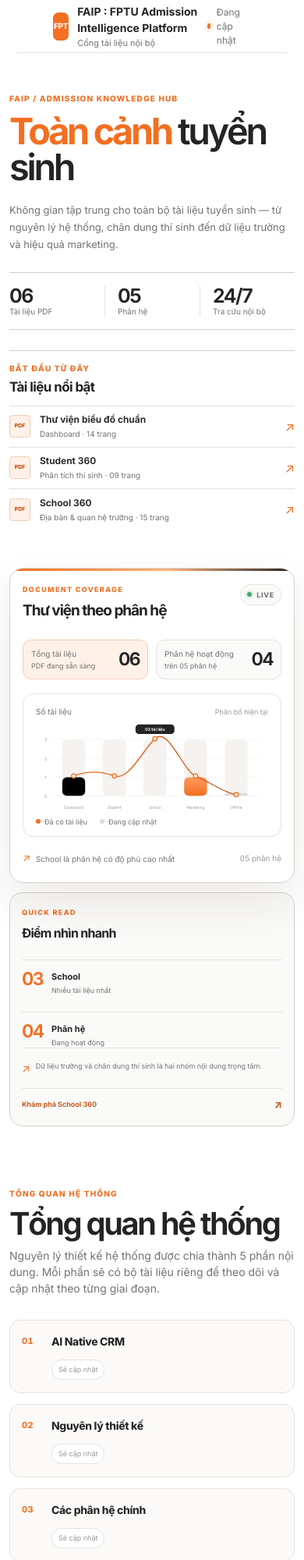
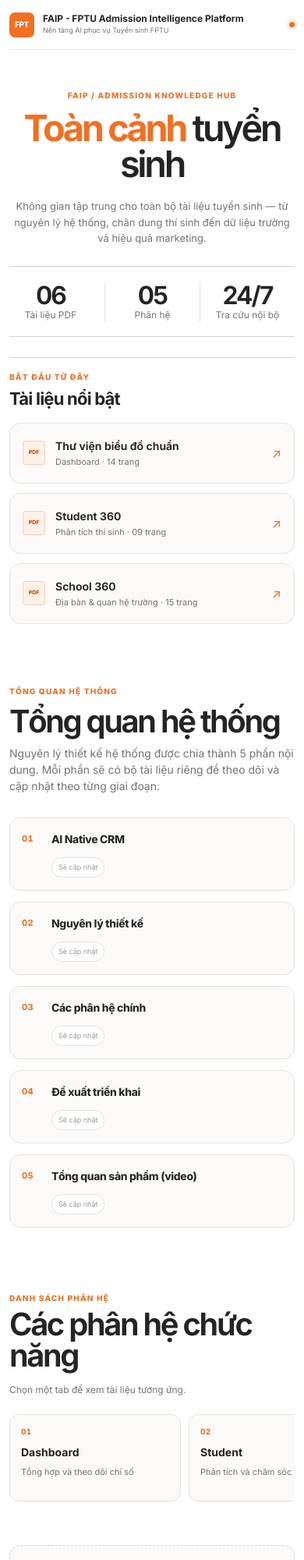
Before and after one commit to ThinhTP204/docs-crm, a plain HTML site: page index.html in a window 390 px wide. Shown: the top 2000 px of the page at 78% size. Drawn offline with Linux system fonts and the light colour scheme.

Commit message:
Refactor document library UI and improve accessibility. Removed unused elements, updated module card roles for better navigation, and enhanced styles for improved layout and readability. Adjusted titles and descriptions for consistency across pages.

```diff
--- a/app.js
+++ b/app.js
@@ -3,10 +3,6 @@
   const folders = [...document.querySelectorAll(".folder-card")];
   const documentsSection = document.querySelector("#documents-section");
   const documentsEmpty = document.querySelector("#documents-empty");
-  const documentsContext = document.querySelector("#documents-context");
-  const selectedModuleNumber = document.querySelector("#selected-module-number");
-  const selectedModuleTitle = document.querySelector("#selected-module-title");
-  const selectedModuleCount = document.querySelector("#selected-module-count");
 
   const setActiveSection = (targetId, shouldScroll = true) => {
     const targetFolder = document.getElementById(targetId);
@@ -17,28 +13,13 @@
     });
 
     if (documentsEmpty) documentsEmpty.hidden = true;
-    if (documentsContext) documentsContext.hidden = false;
-    if (documentsSection) documentsSection.classList.add("has-selection");
 
     moduleCards.forEach((card) => {
       const isActive = card.getAttribute("href") === `#${targetId}`;
       card.classList.toggle("is-active", isActive);
       card.setAttribute("aria-current", isActive ? "true" : "false");
-
-      if (isActive) {
-        if (selectedModuleNumber) {
-          selectedModuleNumber.textContent = card.querySelector(".module-number")?.textContent.trim() || "";
-        }
-        if (selectedModuleTitle) {
-          selectedModuleTitle.textContent = card.querySelector("strong")?.textContent.trim() || "";
-        }
-      }
+      card.setAttribute("aria-selected", isActive ? "true" : "false");
     });
-
-    if (selectedModuleCount) {
-      const fileCount = targetFolder.querySelectorAll(".file-row").length;
-      selectedModuleCount.textContent = `${String(fileCount).padStart(2, "0")} tài liệu`;
-    }
 
     if (
       shouldScroll &&
@@ -51,6 +32,7 @@
 
   moduleCards.forEach((card) => {
     card.setAttribute("aria-current", "false");
+    card.setAttribute("aria-selected", "false");
     card.addEventListener("click", (event) => {
       const targetId = card.getAttribute("href")?.slice(1);
       if (!targetId) return;
@@ -63,8 +45,12 @@
 
   folders.forEach((folder) => folder.classList.add("is-filtered-out"));
   if (documentsEmpty) documentsEmpty.hidden = false;
-  if (documentsContext) documentsContext.hidden = true;
-  if (documentsSection) documentsSection.classList.remove("has-selection");
+
+  folders.forEach((folder) => {
+    const fileList = folder.querySelector(".file-list");
+    const fileCount = fileList?.querySelectorAll(".file-row").length || 0;
+    fileList?.classList.toggle("file-list--two-column", fileCount > 2);
+  });
 
   const initialTarget = window.location.hash.slice(1);
   if (folders.some((folder) => folder.id === initialTarget)) {
--- a/index.html
+++ b/index.html
@@ -4,7 +4,7 @@
     <meta charset="utf-8" />
     <meta name="viewport" content="width=device-width, initial-scale=1" />
     <meta name="description" content="Thư viện tài liệu hệ thống tuyển sinh." />
-    <title>FAIP : FPTU Admission Intelligence Platform</title>
+    <title>FAIP - FPTU Admission Intelligence Platform</title>
     <link rel="preconnect" href="https://fonts.googleapis.com" />
     <link rel="preconnect" href="https://fonts.gstatic.com" crossorigin />
     <link href="https://fonts.googleapis.com/css2?family=Inter:wght@100..900&display=swap" rel="stylesheet" />
@@ -16,8 +16,8 @@
         <a class="brand" href="#top" aria-label="Về đầu trang">
           <span class="brand-mark" aria-hidden="true">FPT</span>
           <span class="brand-copy">
-            <strong>FAIP : FPTU Admission Intelligence Platform</strong>
-            <small>Cổng tài liệu nội bộ</small>
+            <strong>FAIP - FPTU Admission Intelligence Platform</strong>
+            <small>Nền tảng AI phục vụ Tuyển sinh FPTU</small>
           </span>
         </a>
         <div class="header-meta">
@@ -70,7 +70,7 @@
             </div>
           </div>
 
-          <div class="hero-visual">
+          <!-- <div class="hero-visual">
             <div class="chart-card">
               <div class="chart-header">
                 <div>
@@ -152,23 +152,7 @@
               <div class="chart-footer"><span><i aria-hidden="true">↗</i> School là phân hệ có độ phủ cao nhất</span><span>05 phân hệ</span></div>
             </div>
 
-            <aside class="hero-insight-panel" aria-labelledby="hero-insight-title">
-              <p class="chart-eyebrow">QUICK READ</p>
-              <h2 id="hero-insight-title">Điểm nhìn nhanh</h2>
-              <div class="hero-insight-item">
-                <span class="hero-insight-number">03</span>
-                <strong>School</strong>
-                <small>Nhiều tài liệu nhất</small>
-              </div>
-              <div class="hero-insight-item">
-                <span class="hero-insight-number">04</span>
-                <strong>Phân hệ</strong>
-                <small>Đang hoạt động</small>
-              </div>
-              <div class="hero-insight-note"><span aria-hidden="true">↗</span><p>Dữ liệu trường và chân dung thí sinh là hai nhóm nội dung trọng tâm.</p></div>
-              <a class="hero-insight-link" href="#section-school">Khám phá School 360 <span aria-hidden="true">↗</span></a>
-            </aside>
-          </div>
+          </div> -->
         </section>
 
         <section class="system-intro" aria-labelledby="page-title">
@@ -213,32 +197,18 @@
           <div class="modules-panel">
             <div class="section-heading module-heading">
               <div><p class="section-label">DANH SÁCH PHÂN HỆ</p><h2 id="modules-title">Các phân hệ chức năng</h2></div>
-              <p class="section-hint">Bấm vào card để xem tài liệu tương ứng.</p>
+              <p class="section-hint">Chọn một tab để xem tài liệu tương ứng.</p>
             </div>
-            <div class="module-grid">
-              <a class="module-card" href="#section-dashboard"><span class="module-number">01</span><strong>Dashboard</strong><small>Tổng hợp và theo dõi chỉ số</small></a>
-              <a class="module-card" href="#section-student"><span class="module-number">02</span><strong>Student</strong><small>Phân tích và chăm sóc thí sinh</small></a>
-              <a class="module-card" href="#section-school"><span class="module-number">03</span><strong>School</strong><small>Phân tích trường trung học phổ thông</small></a>
-              <a class="module-card" href="#section-marketing"><span class="module-number">04</span><strong>Marketing</strong><small>Thu hút và chuyển giao khách hàng tiềm năng</small></a>
-              <a class="module-card" href="#section-offline"><span class="module-number">05</span><strong>Offline</strong><small>Hoạt động trực tiếp và sự kiện</small></a>
+            <div class="module-grid" role="tablist" aria-label="Các phân hệ chức năng">
+              <a class="module-card" role="tab" aria-controls="documents-section" href="#section-dashboard"><span class="module-number">01</span><strong>Dashboard</strong><small>Tổng hợp và theo dõi chỉ số</small></a>
+              <a class="module-card" role="tab" aria-controls="documents-section" href="#section-student"><span class="module-number">02</span><strong>Student</strong><small>Phân tích và chăm sóc thí sinh</small></a>
+              <a class="module-card" role="tab" aria-controls="documents-section" href="#section-school"><span class="module-number">03</span><strong>School</strong><small>Phân tích trường trung học phổ thông</small></a>
+              <a class="module-card" role="tab" aria-controls="documents-section" href="#section-marketing"><span class="module-number">04</span><strong>Marketing</strong><small>Thu hút và chuyển giao khách hàng tiềm năng</small></a>
+              <a class="module-card" role="tab" aria-controls="documents-section" href="#section-offline"><span class="module-number">05</span><strong>Offline</strong><small>Hoạt động trực tiếp và sự kiện</small></a>
             </div>
           </div>
 
-          <div class="documents-panel documents-section" id="documents-section" aria-labelledby="documents-title">
-            <div class="section-heading section-heading-documents">
-              <div><p class="section-label">TÀI LIỆU THEO PHÂN HỆ</p><h2 id="documents-title">Danh sách tài liệu</h2></div>
-              <p class="section-hint">Chọn một card bên trái để bắt đầu.</p>
-            </div>
-
-            <div class="documents-context" id="documents-context" hidden aria-live="polite">
-              <span class="documents-context-number" id="selected-module-number">01</span>
-              <div class="documents-context-copy">
-                <span>ĐANG XEM TÀI LIỆU CỦA PHÂN HỆ</span>
-                <strong id="selected-module-title">Dashboard</strong>
-              </div>
-              <span class="documents-context-count" id="selected-module-count">01 tài liệu</span>
-            </div>
-
+          <div class="documents-panel documents-section" id="documents-section" role="tabpanel" aria-label="Tài liệu theo phân hệ">
             <div class="documents-empty" id="documents-empty" role="status">Chọn một phân hệ để xem danh sách tài liệu.</div>
             <div class="folder-list">
             <article class="folder-card" id="section-dashboard" data-search="dashboard tổng hợp theo dõi chỉ số biểu đồ chuẩn tuyển sinh">
--- a/styles.css
+++ b/styles.css
@@ -9,6 +9,8 @@
   --line-strong: #d8d0c8;
   --paper: #ffffff;
   --canvas: #ffffff;
+  --page-gutter: 48px;
+  --content-rail-gutter: max(48px, calc(50vw - 720px));
   --shadow: 0 8px 24px rgba(50, 38, 27, 0.06);
 }
 
@@ -58,7 +60,7 @@
   width: calc(100vw - 40px);
   min-height: 76px;
   margin-left: calc(50% - 50vw + 20px);
-  padding: 0 48px;
+  padding: 0 var(--content-rail-gutter);
   border-bottom: 1px solid var(--line);
 }
 
@@ -129,25 +131,29 @@
 }
 
 .hero {
-  display: grid;
+  display: block;
   width: calc(100vw - 40px);
-  grid-template-columns: minmax(0, 620px) minmax(0, 1fr);
-  align-items: start;
-  gap: clamp(44px, 4.5vw, 88px);
   min-height: 0;
   margin-left: calc(50% - 50vw + 20px);
-  padding: 62px 48px 78px;
+  padding: 76px var(--page-gutter) 86px;
+  text-align: center;
 }
 
 .hero-content {
   min-width: 0;
+  max-width: none;
+}
+
+.hero-copy {
+  max-width: 1180px;
+  margin: 0 auto;
 }
 
 .hero h1 {
-  max-width: 620px;
+  max-width: none;
   margin: 17px 0 20px;
   color: var(--ink);
-  font-size: clamp(42px, 3.35vw, 60px);
+  font-size: clamp(48px, 5.5vw, 82px);
   font-weight: 600;
   letter-spacing: -0.07em;
   line-height: 0.98;
@@ -159,19 +165,19 @@
 }
 
 .hero-description {
-  max-width: 600px;
-  margin: 0;
-  color: var(--muted);
-  font-size: 15px;
-  line-height: 1.7;
+  max-width: 920px;
+  margin: 0 auto;
+  color: var(--muted);
+  font-size: 18px;
+  line-height: 1.6;
 }
 
 .hero-stats {
   display: grid;
   grid-template-columns: repeat(3, minmax(0, 1fr));
-  max-width: 620px;
-  margin-top: 31px;
-  padding: 17px 0 16px;
+  max-width: 1080px;
+  margin: 42px auto 0;
+  padding: 21px 0 19px;
   border-top: 1px solid var(--line-strong);
   border-bottom: 1px solid var(--line-strong);
 }
@@ -189,7 +195,7 @@
 
 .hero-stat strong {
   color: var(--ink);
-  font-size: 25px;
+  font-size: 32px;
   font-weight: 650;
   letter-spacing: -0.06em;
   line-height: 1;
@@ -197,7 +203,7 @@
 
 .hero-stat span {
   color: var(--muted);
-  font-size: 10px;
+  font-size: 12px;
   line-height: 1.3;
 }
 
@@ -224,8 +230,9 @@
 }
 
 .hero-docs {
-  max-width: 620px;
-  margin-top: 28px;
+  max-width: 1400px;
+  margin: 46px auto 0;
+  text-align: left;
   border-top: 1px solid var(--line-strong);
 }
 
@@ -234,46 +241,50 @@
   align-items: end;
   justify-content: flex-start;
   gap: 16px;
-  padding: 16px 0 10px;
+  padding: 18px 0 14px;
 }
 
 .hero-docs-heading h2 {
   margin: 6px 0 0;
   color: var(--ink);
-  font-size: 17px;
+  font-size: 22px;
   font-weight: 700;
   letter-spacing: -0.035em;
 }
 
 .hero-doc-list {
-  border-top: 1px solid var(--line);
+  display: grid;
+  grid-template-columns: repeat(3, minmax(0, 1fr));
+  gap: 12px;
 }
 
 .hero-doc-item {
   display: grid;
-  grid-template-columns: 28px minmax(0, 1fr) auto;
+  grid-template-columns: 30px minmax(0, 1fr) auto;
   align-items: center;
-  gap: 11px;
-  min-height: 53px;
-  border-bottom: 1px solid var(--line);
-  transition: padding 160ms ease, color 160ms ease;
-}
-
-.hero-doc-item:last-child {
-  border-bottom: 0;
+  gap: 12px;
+  min-height: 78px;
+  padding: 14px 16px;
+  background: #fbfaf8;
+  border: 1px solid var(--line);
+  border-radius: 14px;
+  transition: border-color 160ms ease, background 160ms ease, box-shadow 160ms ease, transform 160ms ease;
 }
 
 .hero-doc-item:hover,
 .hero-doc-item:focus-visible {
-  padding: 0 5px;
+  border-color: #efb18a;
+  background: var(--paper);
+  box-shadow: 0 10px 24px rgba(50, 38, 27, 0.06);
   color: var(--orange-dark);
   outline: none;
+  transform: translateY(-2px);
 }
 
 .hero-doc-badge {
   display: grid;
-  width: 27px;
-  height: 29px;
+  width: 29px;
+  height: 31px;
   place-items: center;
   color: var(--orange-dark);
   background: var(--orange-pale);
@@ -297,14 +308,14 @@
 
 .hero-doc-copy strong {
   color: var(--ink);
-  font-size: 12px;
+  font-size: 14px;
   font-weight: 650;
 }
 
 .hero-doc-copy small {
   margin-top: 2px;
   color: var(--muted);
-  font-size: 10px;
+  font-size: 11px;
 }
 
 .hero-doc-arrow {
@@ -315,7 +326,7 @@
 .hero-visual {
   position: relative;
   display: grid;
-  grid-template-columns: minmax(0, 1fr) 172px;
+  grid-template-columns: minmax(0, 1fr);
   align-items: stretch;
   gap: 12px;
   min-width: 0;
@@ -563,104 +574,11 @@
   white-space: nowrap;
 }
 
-.hero-insight-panel {
-  display: flex;
-  flex-direction: column;
-  min-width: 0;
-  padding: 18px 15px;
-  background: #fafaf9;
-  border: 1px solid var(--line-strong);
-  border-radius: 16px;
-}
-
-.hero-insight-panel .chart-eyebrow {
-  margin-bottom: 8px;
-}
-
-.hero-insight-panel h2 {
-  margin: 0;
-  color: var(--ink);
-  font-size: 16px;
-  font-weight: 700;
-  letter-spacing: -0.045em;
-}
-
-.hero-insight-item {
-  display: grid;
-  grid-template-columns: 30px minmax(0, 1fr);
-  column-gap: 8px;
-  margin-top: 22px;
-  padding-top: 13px;
-  border-top: 1px solid var(--line);
-}
-
-.hero-insight-number {
-  grid-row: span 2;
-  color: var(--orange);
-  font-size: 23px;
-  font-weight: 650;
-  letter-spacing: -0.07em;
-  line-height: 1;
-}
-
-.hero-insight-item strong {
-  color: var(--ink);
-  font-size: 11px;
-  font-weight: 700;
-}
-
-.hero-insight-item small {
-  margin-top: 3px;
-  color: var(--muted);
-  font-size: 9px;
-  line-height: 1.3;
-}
-
-.hero-insight-note {
-  display: flex;
-  gap: 7px;
-  margin-top: auto;
-  padding-top: 16px;
-  color: var(--muted);
-  border-top: 1px solid var(--line);
-  font-size: 9px;
-  line-height: 1.45;
-}
-
-.hero-insight-note span {
-  flex: 0 0 auto;
-  color: var(--orange);
-  font-size: 14px;
-}
-
-.hero-insight-note p {
-  margin: 0;
-}
-
-.hero-insight-link {
-  display: flex;
-  align-items: center;
-  justify-content: space-between;
-  gap: 5px;
-  margin-top: 15px;
-  padding-top: 12px;
-  color: var(--orange-dark);
-  border-top: 1px solid var(--line);
-  font-size: 9px;
-  font-weight: 650;
-  line-height: 1.3;
-}
-
-.hero-insight-link span {
-  flex: 0 0 auto;
-  font-size: 13px;
-}
-
 .system-intro {
   display: block;
   width: calc(100vw - 40px);
   margin-left: calc(50% - 50vw + 20px);
-  padding: 84px 48px 0;
+  padding: 84px var(--content-rail-gutter) 0;
 }
 
 .system-lead {
@@ -849,12 +767,10 @@
 }
 
 .library-browser {
-  display: grid;
-  grid-template-columns: minmax(0, 1fr) minmax(0, 1fr);
-  column-gap: clamp(40px, 4vw, 72px);
+  display: block;
   width: calc(100vw - 40px);
   margin-left: calc(50% - 50vw + 20px);
-  padding: 84px 48px 0;
+  padding: 84px var(--content-rail-gutter) 0;
 }
 
 .modules-panel {
@@ -875,14 +791,14 @@
 
 .module-grid {
   display: grid;
-  grid-template-columns: repeat(2, minmax(0, 1fr));
+  grid-template-columns: repeat(5, minmax(0, 1fr));
   width: 100%;
-  gap: 12px;
+  gap: 10px;
 }
 
 .module-card {
   display: grid;
-  min-height: 94px;
+  min-height: 88px;
   align-content: start;
   gap: 8px;
   padding: 18px;
@@ -893,7 +809,7 @@
 }
 
 .module-card:last-child {
-  grid-column: 1 / -1;
+  grid-column: auto;
 }
 
 .module-card:hover,
@@ -1049,8 +965,8 @@
 .documents-panel {
   min-width: 0;
   width: 100%;
-  max-width: 920px;
-  justify-self: start;
+  max-width: none;
+  margin-top: 52px;
 }
 
 .documents-panel .folder-list {
@@ -1058,81 +974,9 @@
   max-width: none;
 }
 
-.documents-context {
-  display: flex;
-  align-items: center;
-  gap: 13px;
-  min-height: 66px;
-  margin: -2px 0 16px;
-  padding: 12px 15px;
-  background: var(--orange-pale);
-  border: 1px solid #f7cdb4;
-  border-radius: 14px;
-}
-
-.documents-context[hidden] {
-  display: none;
-}
-
-.documents-context-number {
-  display: grid;
-  width: 34px;
-  height: 34px;
-  flex: 0 0 34px;
-  place-items: center;
-  color: #fff;
-  background: var(--orange);
-  border-radius: 9px;
-  font-size: 11px;
-  font-weight: 800;
-}
-
-.documents-context-copy {
-  min-width: 0;
-}
-
-.documents-context-copy span {
-  display: block;
-  color: var(--orange-dark);
-  font-size: 9px;
-  font-weight: 800;
-  letter-spacing: 0.1em;
-  line-height: 1.2;
-}
-
-.documents-context-copy strong {
-  display: block;
-  margin-top: 4px;
-  overflow: hidden;
-  color: var(--ink);
-  font-size: 15px;
-  font-weight: 750;
-  letter-spacing: -0.025em;
-  text-overflow: ellipsis;
-  white-space: nowrap;
-}
-
-.documents-context-count {
-  margin-left: auto;
-  padding: 6px 9px;
-  color: var(--orange-dark);
-  background: rgba(255, 255, 255, 0.68);
-  border: 1px solid #f7cdb4;
-  border-radius: 999px;
-  font-size: 10px;
-  font-weight: 700;
-  white-space: nowrap;
-}
-
-.documents-section.has-selection .folder-list {
-  margin-left: 8px;
-  padding-left: 17px;
-  border-left: 2px solid #f7cdb4;
-}
-
 .documents-empty {
   display: grid;
-  min-height: 326px;
+  min-height: 190px;
   place-items: center;
   padding: 32px;
   color: var(--muted);
@@ -1372,6 +1216,11 @@
   padding: 0;
 }
 
+.file-list--two-column {
+  grid-template-columns: repeat(2, minmax(0, 1fr));
+  gap: 14px;
+}
+
 .file-row {
   display: grid;
   grid-template-columns: 31px minmax(0, 1fr) 65px 50px;
@@ -1497,14 +1346,39 @@
 .site-footer {
   display: flex;
   justify-content: space-between;
+  width: calc(100vw - 40px);
   margin-top: 70px;
-  padding: 21px 0 30px;
+  margin-left: calc(50% - 50vw + 20px);
+  padding: 21px var(--content-rail-gutter) 30px;
   color: var(--faint);
   border-top: 1px solid var(--line);
   font-size: 11px;
 }
 
 @media (max-width: 900px) {
+  .site-header {
+    padding-right: 0;
+    padding-left: 0;
+  }
+
+  .brand,
+  .brand-copy {
+    min-width: 0;
+  }
+
+  .brand {
+    flex: 1 1 auto;
+  }
+
+  .brand-copy strong {
+    line-height: 1.25;
+  }
+
+  .brand-copy small,
+  .header-meta span:nth-child(2) {
+    white-space: nowrap;
+  }
+
   .system-intro,
   .library-browser {
     width: 100%;
@@ -1513,6 +1387,13 @@
     padding-left: 0;
   }
 
+  .site-footer {
+    width: 100%;
+    margin-left: 0;
+    padding-right: 0;
+    padding-left: 0;
+  }
+
   .system-intro,
   .library-browser {
     display: block;
@@ -1538,9 +1419,24 @@
     margin-top: 52px;
   }
 
-  .documents-section.has-selection .folder-list {
-    margin-left: 0;
-    padding-left: 12px;
+  .module-grid {
+    display: flex;
+    gap: 10px;
+    padding-bottom: 4px;
+    overflow-x: auto;
+    scroll-snap-type: x proximity;
+    scrollbar-width: thin;
+  }
+
+  .module-grid::-webkit-scrollbar {
+    display: none;
+  }
+
+  .module-card,
+  .module-card:last-child {
+    grid-column: auto;
+    flex: 0 0 min(220px, 72vw);
+    scroll-snap-align: start;
   }
 
   .hero {
@@ -1551,7 +1447,7 @@
   }
 
   .hero-content {
-    max-width: 560px;
+    max-width: none;
   }
 
   .hero-visual {
@@ -1560,9 +1456,6 @@
     margin-top: 52px;
   }
 
-  .hero-insight-panel {
-    margin-top: 12px;
-  }
 }
 
 @media (max-width: 700px) {
@@ -1571,7 +1464,25 @@
   }
 
   .site-header {
+    width: 100%;
     min-height: 68px;
+    margin-left: 0;
+    padding-right: 0;
+    padding-left: 0;
+  }
+
+  .brand-copy strong {
+    font-size: 13px;
+    line-height: 1.2;
+  }
+
+  .brand-copy small {
+    font-size: 10px;
+  }
+
+  .header-meta {
+    flex: 0 0 auto;
+    font-size: 10px;
   }
 
   .header-meta span:nth-last-child(-n + 2),
@@ -1621,6 +1532,10 @@
     margin-top: 26px;
   }
 
+  .hero-doc-list {
+    grid-template-columns: 1fr;
+  }
+
   .hero-visual {
     margin-top: 48px;
   }
@@ -1713,13 +1628,9 @@
     margin-top: -6px;
   }
 
-  .module-grid {
-    grid-template-columns: repeat(2, minmax(0, 1fr));
-  }
-
   .module-card {
-    min-height: 112px;
-    padding: 15px;
+    min-height: 84px;
+    padding: 14px;
     border-radius: 12px;
   }
 
@@ -1782,6 +1693,10 @@
   .file-list {
     gap: 10px;
     padding: 0;
+  }
+
+  .file-list--two-column {
+    grid-template-columns: 1fr;
   }
 
   .file-row {
@@ -1807,19 +1722,32 @@
     text-align: right;
   }
 
-  .documents-context {
-    gap: 10px;
-    min-height: 62px;
-    padding: 11px 12px;
-  }
-
-  .documents-context-count {
-    padding: 5px 7px;
-  }
-
   .site-footer {
     display: block;
     line-height: 1.8;
+  }
+}
+
+@media (max-width: 460px) {
+  .site-header {
+    min-height: 64px;
+  }
+
+  .brand-mark {
+    width: 32px;
+    height: 32px;
+  }
+
+  .brand-copy strong {
+    font-size: 12px;
+  }
+
+  .brand-copy small {
+    font-size: 9px;
+  }
+
+  .header-meta span:nth-child(2) {
+    display: none;
   }
 }
 
```
Also changed, not shown: viewer.html (+1 -1 lines).
